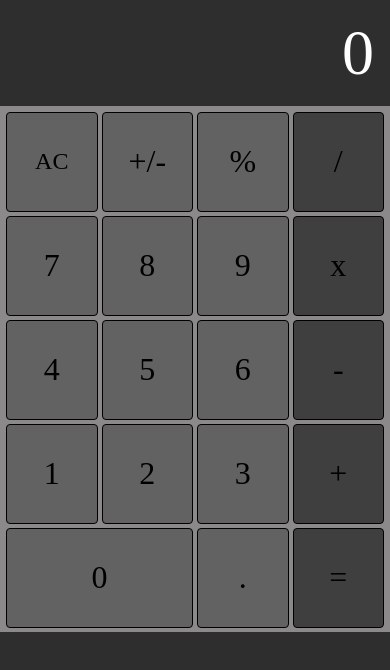
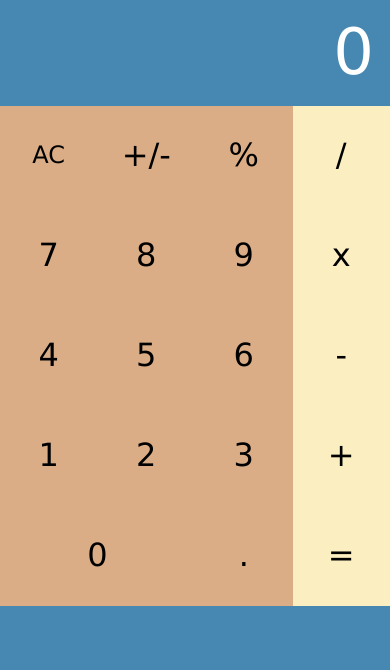
Before and after one commit to nkas17/calculator, a React app: page / in a window 390 px wide. Shown: the top 670 px of the page. Built offline with nearby package versions, Linux system fonts and the light colour scheme.

Commit message:
new styles

```diff
--- a/src/styles/main.css
+++ b/src/styles/main.css
@@ -1,8 +1,10 @@
+	html{
+	background: #4688b1;
+	font-family: Verdana, Geneva, sans-serif
+}
+
 .calc-container {
-	border: solid 0px black;
 	margin: 64px 64px;
-	background-color: #8b8989;
-	box-shadow: 4px 4px 4px 2px rgba(0, 0, 0, 0.6);
   border-radius: 8px 8px;
 	max-width: 600px;
 	margin: auto;
@@ -14,33 +16,31 @@
 	font-size: 6rem;
 	color: white;
 	text-align: right;
-	background-color: #2e2e2e;
+	background-color: #4688b1;
   border-radius: 8px 8px 0 0;
+	transition: color .5s;
 }
 
 .calc-button-container {
-	margin: 4px 4px;
-	padding: 4px 4px;
 	display: grid;
 	grid-template-columns: repeat(4, 1fr);
-	grid-gap: 8px;
 	grid-auto-rows: minmax(100px, auto);
 }
 
 .calc-button{
-	border: solid black 1px;
-  border-radius: 4px 4px 4px 4px;
+	border: 0;
 	font-size: 4rem;
-	background-color: #626262;
+	background-color: #daad86;
+	transition: background-color 2s;
 }
 
 .calc-button:hover{
-	background-color: #4b3636;
+	background-color: #BC986A;
 	cursor: pointer;
 }
 
 .calc-button__operand{
-	background-color: #3f3f3f;
+	background-color: #fbeec1;
 }
 
 .calc-button__zero{
@@ -49,23 +49,16 @@
 }
 
 @media only screen and (max-width: 1024px) {
-	html{
-	background: #2e2e2e;
-}
-  .calc-container {
-    margin: 0;
+
+	.calc-container {
+		margin: 0;
 		border-radius: 0;
 		box-shadow: none;
-  }
+	}
 
 	.calc-display{
 		font-size: 4rem;
 		border-radius: 0;
-	}
-
-	.calc-button-container{
-		margin: 2px 2px;
-		grid-gap: 4px;
 	}
 
 	.calc-button{
@@ -77,10 +70,10 @@
 	}
 
 	.calc-button:hover{
-		background-color: #626262;
+		background-color: #daad86;
 	}
 
 	.calc-button__operand:hover{
-		background-color: #3f3f3f;
+		background-color: #fbeec1;
 	}
 }
```
